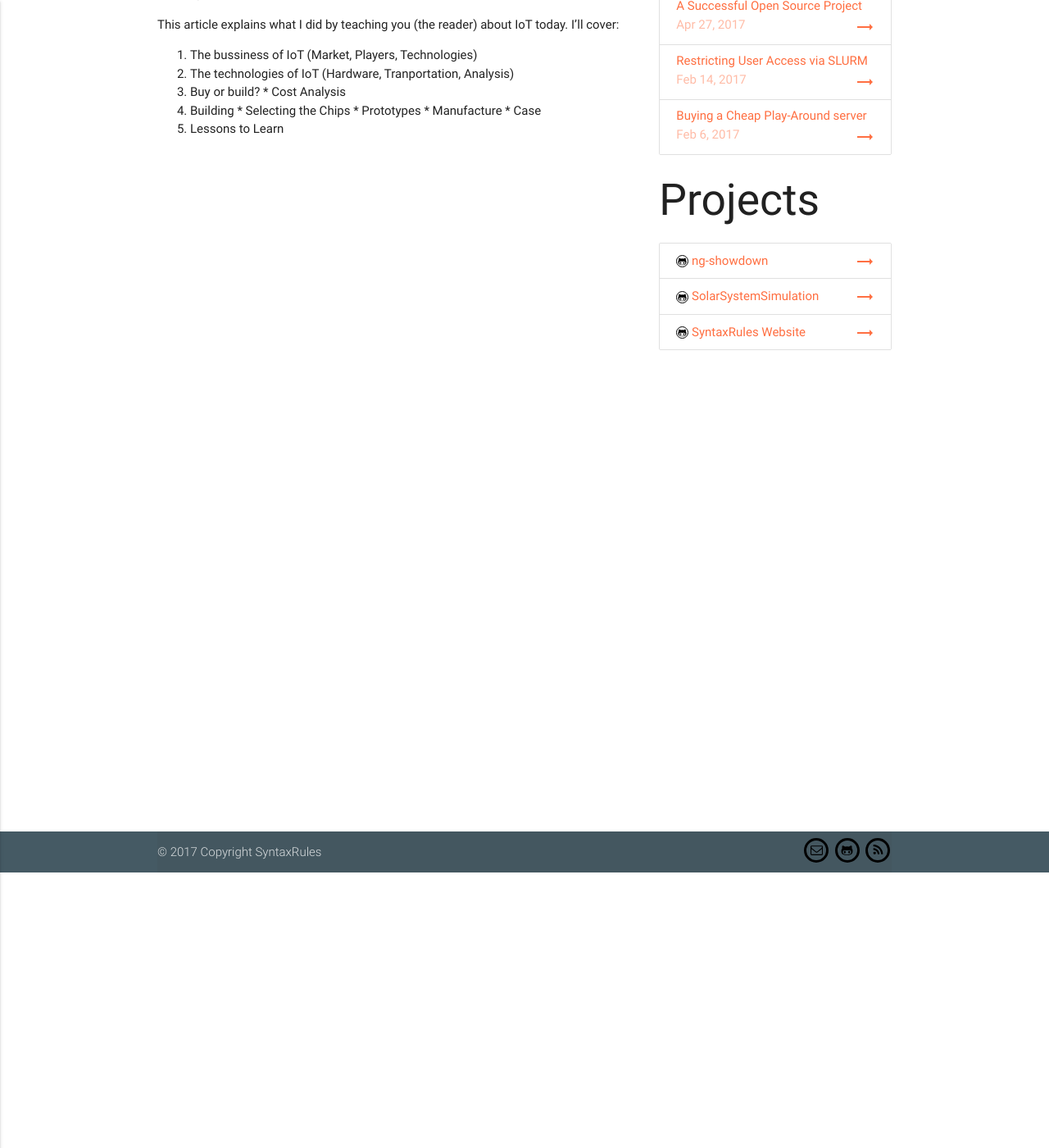
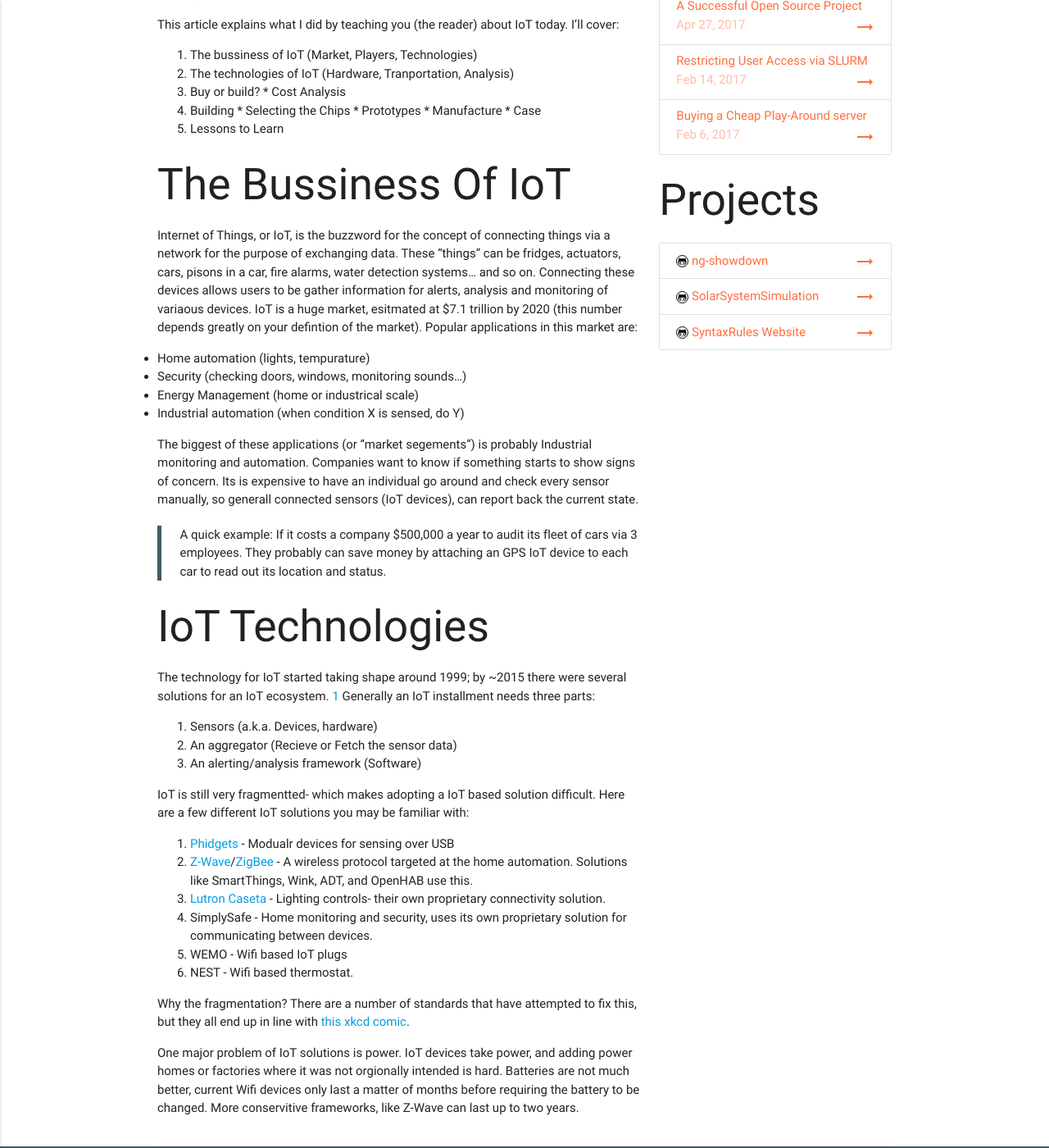
Before and after one commit to SyntaxRules/syntaxrules.github.io, a Jekyll site: the page built from _posts/2018-3-30-IoT-Experience.md, in a window 1280 px wide and 1400 px high, scrolled down 336 px. Shown: the whole window at 82% size. Built offline with Jekyll 4.4.1, drawn with Linux system fonts in a browser that asks for light colours; nearby versions of some CDN libraries.

Commit message:
feat(post): IoT, add technologies section

```diff
--- a/_posts/2018-3-30-IoT-Experience.md
+++ b/_posts/2018-3-30-IoT-Experience.md
@@ -18,3 +18,36 @@ This article explains what I did by teaching you (the reader) about IoT today. I
     * Manufacture
     * Case
   5. Lessons to Learn
+
+## The Bussiness Of IoT
+
+Internet of Things, or IoT, is the buzzword for the concept of connecting things via a network for the purpose of exchanging data. These "things" can be fridges, actuators, cars, pisons in a car, fire alarms, water detection systems... and so on. Connecting these devices allows users to be gather information for alerts, analysis and monitoring of variaous devices. IoT is a huge market, esitmated at $7.1 trillion by 2020 (this number depends greatly on your defintion of the market). Popular applications in this market are:
+
+  * Home automation (lights, tempurature)
+  * Security (checking doors, windows, monitoring sounds...)
+  * Energy Management (home or industrical scale)
+  * Industrial automation (when condition X is sensed, do Y)
+
+The biggest of these applications (or "market segements") is probably Industrial monitoring and automation. Companies want to  know if something starts to show signs of concern. Its is expensive to have an individual go around and check every sensor manually, so generall connected sensors (IoT devices), can report back the current state.
+
+> A quick example: If it costs a company $500,000 a year to audit its fleet of cars via 3 employees. They probably can save money by attaching an GPS IoT device to each car to read out its location and status.
+
+## IoT Technologies
+
+The technology for IoT started taking shape around 1999; by ~2015 there were several solutions for an IoT ecosystem. [1](https://en.wikipedia.org/wiki/Internet_of_things) Generally an IoT installment needs three parts:
+
+  1. Sensors (a.k.a. Devices, hardware)
+  2. An aggregator (Recieve or Fetch the sensor data)
+  3. An alerting/analysis framework (Software)
+
+IoT is still very fragmentted- which makes adopting a IoT based solution difficult. Here are a few different IoT solutions you may be familiar with:
+  1. [Phidgets](https://www.phidgets.com/) - Modualr devices for sensing over USB
+  2. [Z-Wave](http://www.z-wave.com/)/[ZigBee]() - A wireless protocol targeted at the home automation. Solutions like SmartThings, Wink, ADT, and OpenHAB use this.
+  3. [Lutron Caseta]() - Lighting controls- their own proprietary connectivity solution.
+  4.  SimplySafe - Home monitoring and security, uses its own proprietary solution for communicating between devices.
+  5. WEMO - Wifi based IoT plugs
+  6. NEST - Wifi based thermostat.
+
+Why the fragmentation? There are a number of standards that have attempted to fix this, but they all end up in line with [this xkcd comic](https://xkcd.com/927/).
+
+One major problem of IoT solutions is power. IoT devices take power, and adding power homes or factories where it was not orgionally intended is hard. Batteries are not much better, current Wifi devices only last a matter of months before requiring the battery to be changed. More conservitive frameworks, like Z-Wave can last up to two years.
```
